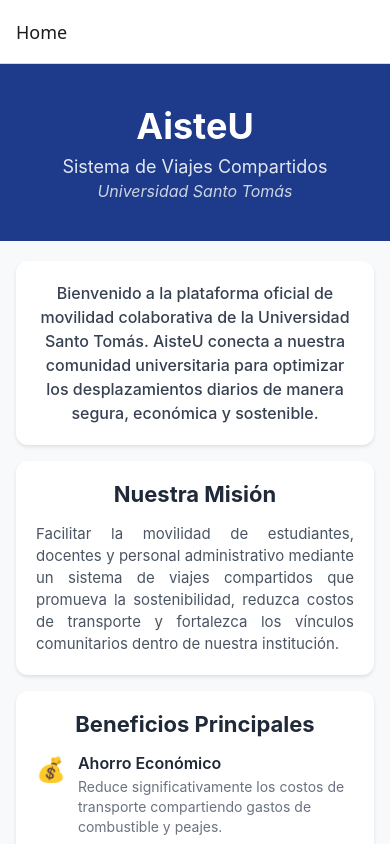
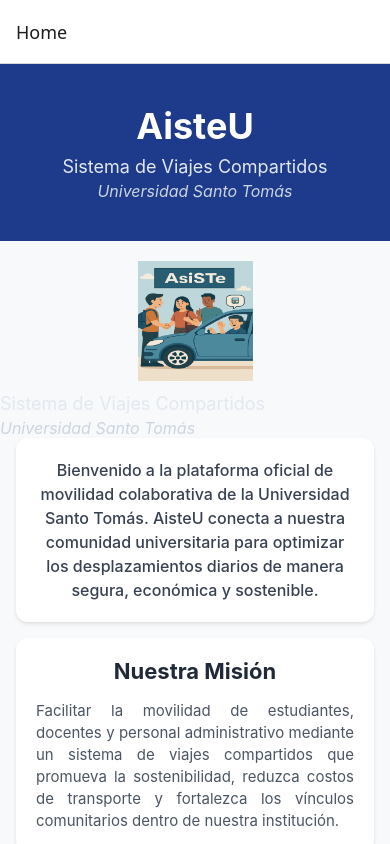
Before and after one commit to diegoMV17/AsiST, a React Native app in the folder Cliente/: screen /HomeBoth in a window 390 px wide. Built offline with nearby package versions, Linux system fonts and the light colour scheme.

Commit message:
Agregado de foto para el inicio
Se agrego una imagen para poner el el home screen

```diff
--- a/Cliente/package.json
+++ b/Cliente/package.json
@@ -11,7 +11,7 @@
   "dependencies": {
     "@react-native-async-storage/async-storage": "2.1.2",
     "@react-native-community/datetimepicker": "8.4.1",
-    "@react-native-picker/picker": "^2.11.1",
+    "@react-native-picker/picker": "2.11.1",
     "@react-navigation/bottom-tabs": "^7.4.2",
     "@react-navigation/native": "^7.1.14",
     "@react-navigation/native-stack": "^7.3.14",
--- a/Cliente/src/navigation/tabs/BothTabs.tsx
+++ b/Cliente/src/navigation/tabs/BothTabs.tsx
@@ -43,10 +43,10 @@
     >
       <Tab.Screen name="HomeBoth" component={HomeBothScreen} />
       <Tab.Screen name="Vehiculos" component={DriverTabs} />
-      <Tab.Screen name="Profile" component={ProfileScreen} />
       <Tab.Screen name="Crear mis Viajes" component={CreatretripsScreen} />
       <Tab.Screen name="Ver mis Viajes" component={SeeTripsScreen} />
       <Tab.Screen name="Viajes Disponibles" component={TripAviableScreen} />
+      <Tab.Screen name="Profile" component={ProfileScreen} />
     </Tab.Navigator>
   );
 };
--- a/Cliente/src/screens/shared/HomeScreen.tsx
+++ b/Cliente/src/screens/shared/HomeScreen.tsx
@@ -1,4 +1,4 @@
-import { View, Text, TouchableOpacity, ScrollView, StyleSheet } from "react-native"
+import { View, Text, TouchableOpacity, ScrollView, StyleSheet,Image } from "react-native"
 
 const HomeScreen = ({ navigation }: any) => {
   return (
@@ -9,6 +9,15 @@
         <Text style={styles.subtitle}>Sistema de Viajes Compartidos</Text>
         <Text style={styles.universityName}>Universidad Santo Tomás</Text>
       </View>
+      {/* Imagen de bienvenida */}
+        <Image
+          source={require('../../../assets/AsiSTU.png')}
+          style={styles.headerImage}
+          resizeMode="contain"
+        />
+        <Text style={styles.subtitle}>Sistema de Viajes Compartidos</Text>
+        <Text style={styles.universityName}>Universidad Santo Tomás</Text>
+
 
       {/* Welcome Section */}
       <View style={styles.section}>
@@ -164,6 +173,12 @@
     paddingHorizontal: 20,
     alignItems: "center",
     marginBottom: 20,
+  },
+  headerImage: {
+    width: 180,
+    height: 120,
+    marginBottom: 12,
+    alignSelf: "center",
   },
   mainTitle: {
     fontSize: 36,
--- a/Cliente/src/styles/styles.ts
+++ b/Cliente/src/styles/styles.ts
@@ -7,6 +7,7 @@
     inputBorder: '#E0E0E0',
     textPrimary: '#1F2937',
     textSecondary: '#6B7280',
+    textLight: "#e2e8f0",
     error: '#DC2626',
     cardBackground: '#FFFFFF',
     shadow: '#000000',
@@ -96,6 +97,34 @@
         color: '#FFFFFF',
         fontWeight: '600',
         fontSize: 16,
+    },
+    primaryButton: {
+    backgroundColor: "#1e3a8a",
+    paddingVertical: 14,
+    paddingHorizontal: 32,
+    borderRadius: 8,
+    width: "100%",
+    alignItems: "center",
+  },
+  primaryButtonText: {
+    color: "#ffffff",
+    fontSize: 16,
+    fontWeight: "600",
+  },
+  secondaryButton: {
+    backgroundColor: "transparent",
+    borderWidth: 2,
+    borderColor: "#1e3a8a",
+    paddingVertical: 12,
+    paddingHorizontal: 32,
+    borderRadius: 8,
+    width: "100%",
+    alignItems: "center",
+  },
+  secondaryButtonText: {
+    color: "#1e3a8a",
+    fontSize: 16,
+    fontWeight: "600",
   },
 
     errorText: {
@@ -269,6 +298,102 @@
         color: '#334155',
     },
 
+    headerSection: {
+        backgroundColor: colors.primary, // ya tienes este color definido
+        paddingVertical: 20,
+        paddingHorizontal: 20,
+        alignItems: "center",
+        marginBottom: 20,
+    },
+    headerImage: {
+        width: "100%",
+        height: 200,
+        marginBottom: 12,
+        borderRadius: 12,
+    },
+    secondSubtitle: {
+        fontSize: 18,
+        color: colors.textLight,
+        marginBottom: 4,
+    },
+    universityName: {
+        fontSize: 16,
+        color: colors.textSecondary,
+        fontStyle: "italic",
+    },
+    welcomeText: {
+        fontSize: 16,
+        lineHeight: 24,
+        color: "#374151",
+        textAlign: "center",
+        fontWeight: "500",
+    },
+    section: {
+        backgroundColor: "#ffffff",
+        marginHorizontal: 16,
+        marginBottom: 16,
+        padding: 20,
+        borderRadius: 12,
+        shadowColor: "#000",
+        shadowOffset: {
+            width: 0,
+            height: 2,
+        },
+        shadowOpacity: 0.1,
+        shadowRadius: 3.84,
+        elevation: 5,
+    },
+    footer: {
+        backgroundColor: "#f3f4f6",
+        paddingVertical: 24,
+        paddingHorizontal: 20,
+        alignItems: "center",
+        marginTop: 20,
+    },
+    footerText: {
+        fontSize: 14,
+        color: "#374151",
+        fontWeight: "500",
+        marginBottom: 4,
+    },
+    footerSubtext: {
+        fontSize: 12,
+        color: "#6b7280",
+        marginBottom: 8,
+    },
+    versionText: {
+        fontSize: 10,
+        color: "#9ca3af",
+    },
+    ctaSection: {
+        backgroundColor: "#ffffff",
+        marginHorizontal: 16,
+        marginBottom: 16,
+        padding: 24,
+        borderRadius: 12,
+        alignItems: "center",
+        shadowColor: "#000",
+        shadowOffset: {
+            width: 0,
+            height: 2,
+        },
+        shadowOpacity: 0.1,
+        shadowRadius: 3.84,
+        elevation: 5,
+    },
+    ctaTitle: {
+        fontSize: 20,
+        fontWeight: "bold",
+        color: "#1f2937",
+        marginBottom: 12,
+        textAlign: "center",
+    },
+    ctaText: {
+        fontSize: 15,
+        color: "#4b5563",
+        textAlign: "center",
+        lineHeight: 22,
+    },
 });
 
 export default styles;
```
Also changed, not shown: Cliente/assets/AsiSTU.png (added), 1 other file (tests, documents, lock files or other folders). Lines whose indentation alone changed are shown as unchanged.
